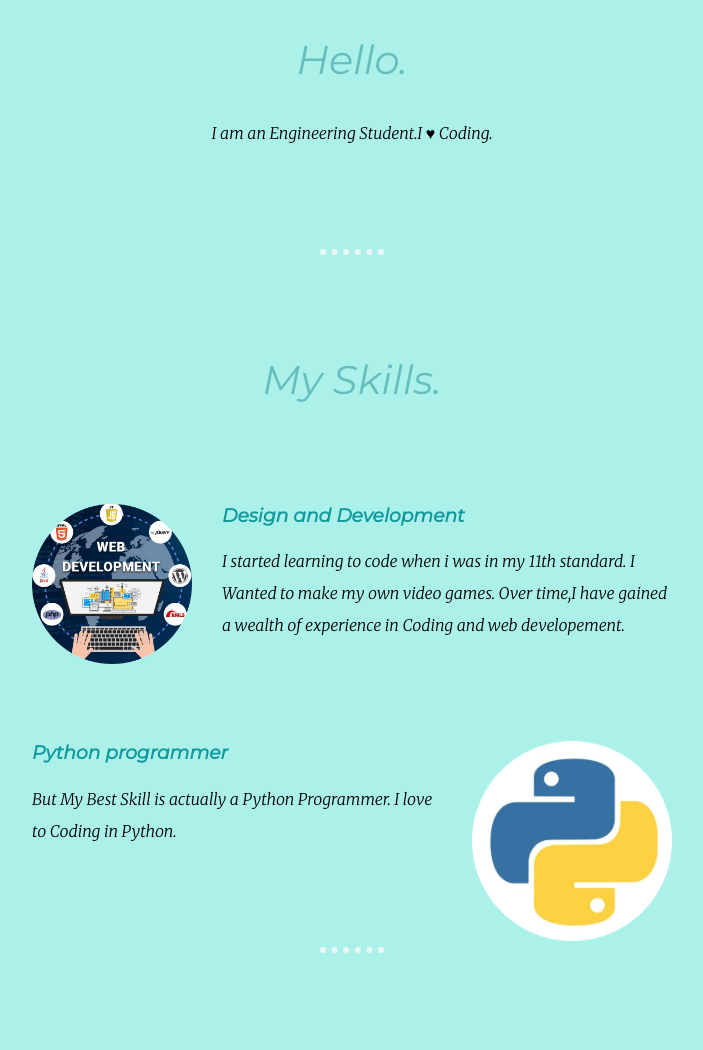
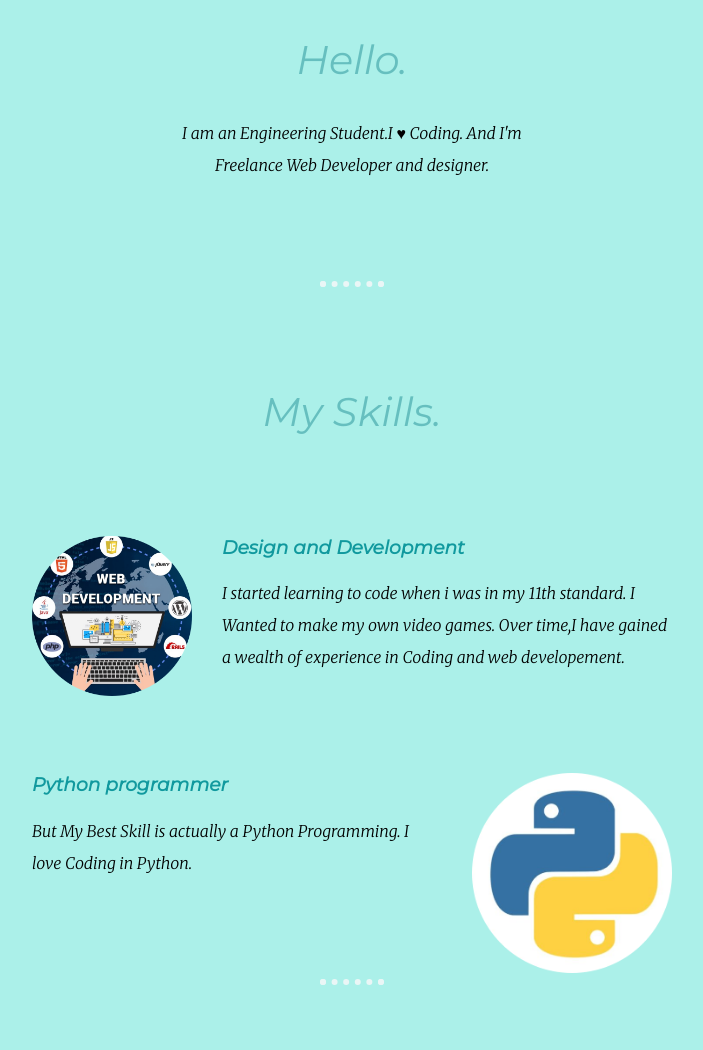
Before and after one commit to itzamy07/itzamy07.github.io, a plain HTML site: page index.html in a window 1280 px wide. Shown: the part 1101-2151 px from the top of the page, without its empty margins (288-991 px from the left). Drawn offline with Linux system fonts and the light colour scheme.

Commit message:
Update index.html

```diff
--- a/index.html
+++ b/index.html
@@ -19,7 +19,7 @@
     <div class="profile">
       <img class="myimg"src="images/Aman.png" alt="Aman's Profile Picture">
       <h2>Hello.</h2>
-      <p class="intro">I am an Engineering Student.I &#9829; Coding. </p>
+      <p class="intro">I am an Engineering Student.I &#9829; Coding. And I'm Freelance Web Developer and designer. </p>
     </div>
     <hr>
     <div class="skills">
@@ -32,7 +32,7 @@
       <div class="skill-row">
         <img class="skill2" src="images/python.png" alt="Python Image">
         <h3>Python programmer</h3>
-        <p>But My Best Skill is actually a Python Programmer. I love to Coding in Python.</p>
+        <p>But My Best Skill is actually a Python Programming. I love Coding in Python.</p>
       </div>
     </div>
     <hr>
```
